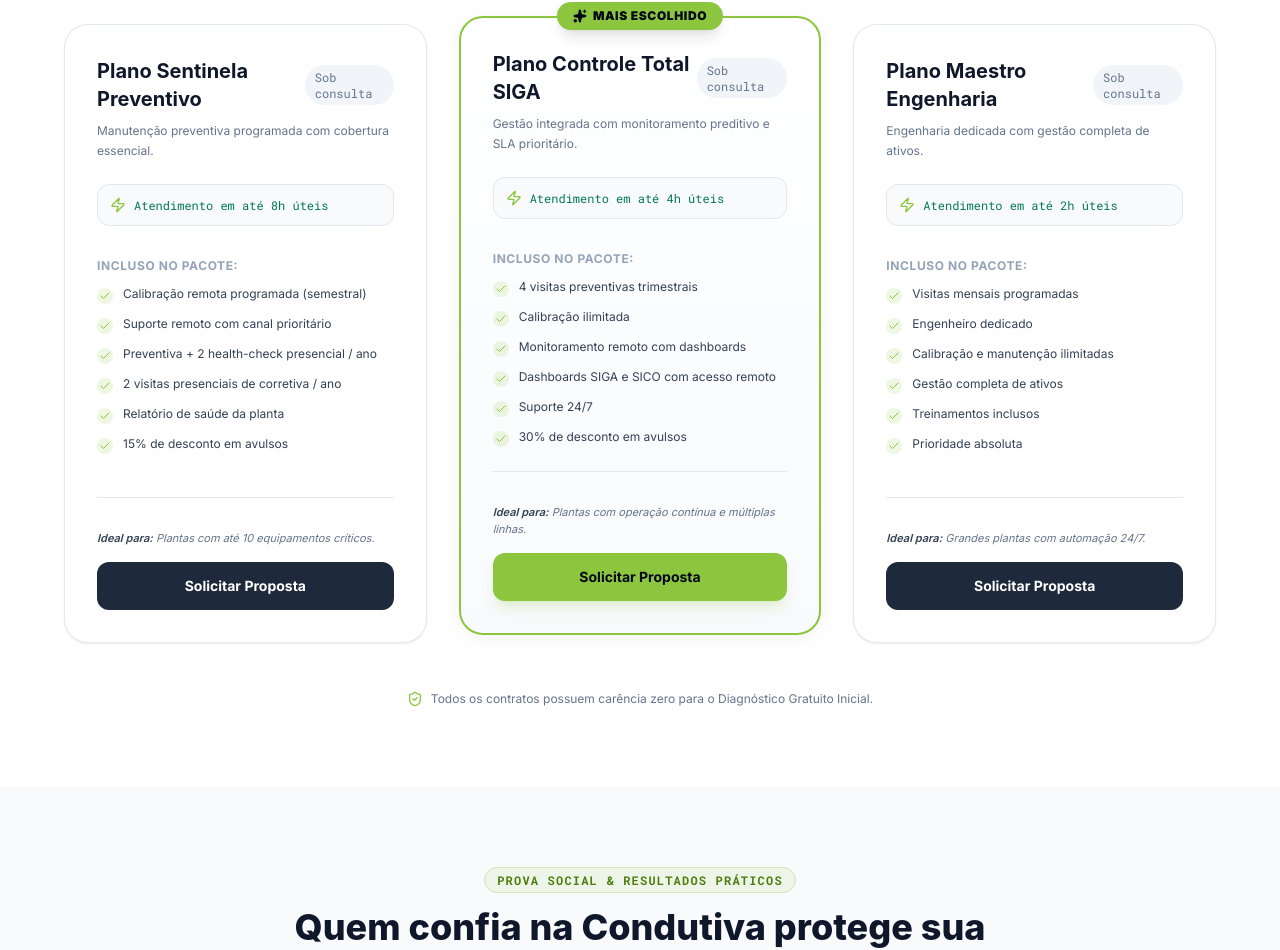
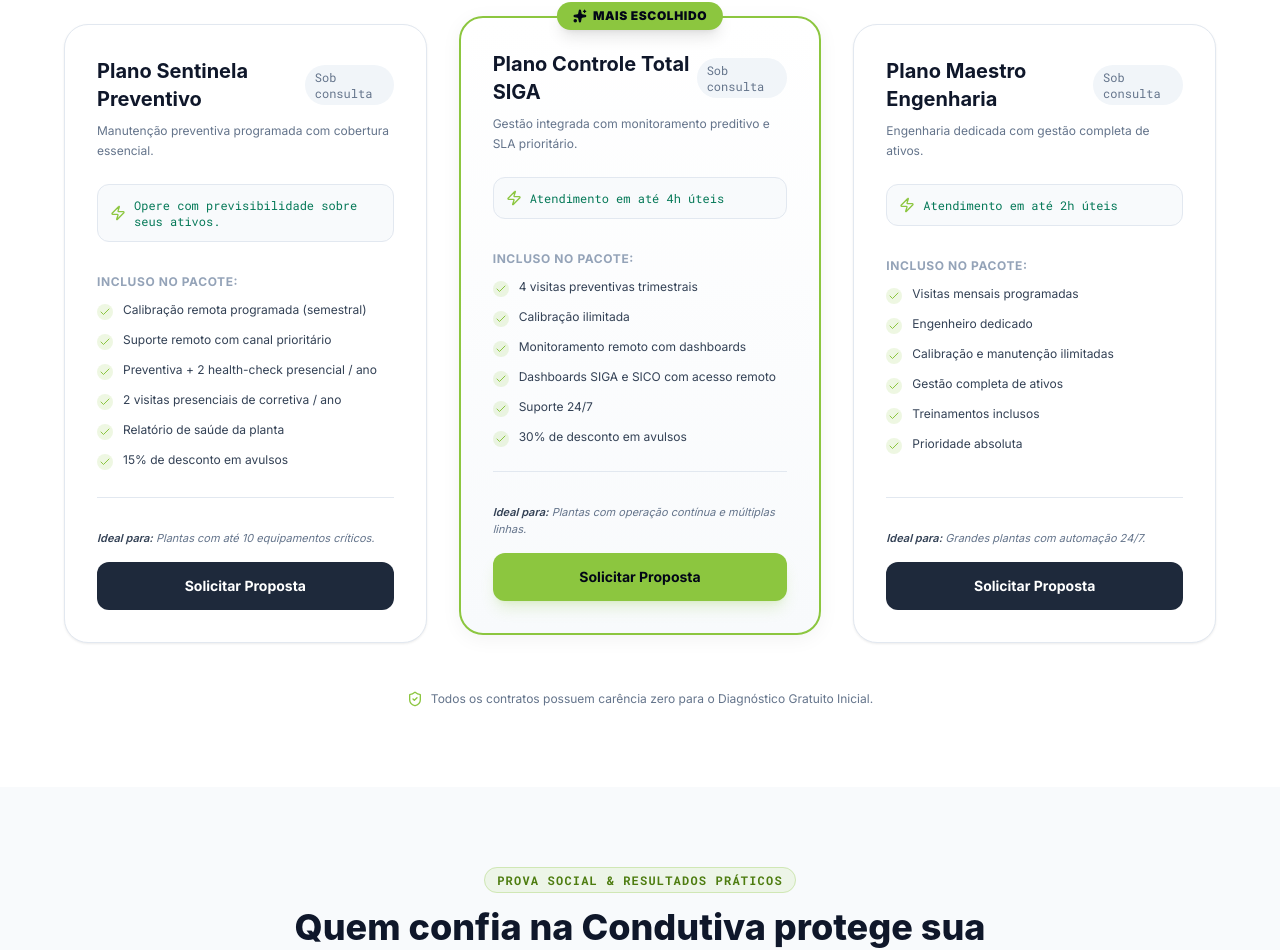
Before and after one commit to pauloac1000-byte/landing-page-servicos-condutiva, a React (Vite) app: page / in a window 1280 px wide. Shown: the part 5456-6406 px from the top of the page. Built offline with nearby package versions, Linux system fonts and the light colour scheme.

Commit message:
Substituir texto de SLA por Opere com previsibilidade sobre seus ativos

```diff
--- a/src/data/mockData.ts
+++ b/src/data/mockData.ts
@@ -123,7 +123,7 @@
     id: 'sentinela',
     name: 'Plano Sentinela Preventivo',
     tagline: 'Manutenção preventiva programada com cobertura essencial.',
-    responseSLA: 'Atendimento em até 8h úteis',
+    responseSLA: 'Opere com previsibilidade sobre seus ativos.',
     features: [
       'Calibração remota programada (semestral)',
       'Suporte remoto com canal prioritário',
--- a/src/lib/pocketbase/schema.json
+++ b/src/lib/pocketbase/schema.json
@@ -1,5 +1,5 @@
 {
-  "generatedAt": "2026-08-21T11:30:10.816Z",
+  "generatedAt": "2026-08-21T11:32:25.473Z",
   "collections": [
     {
       "name": "users",
```
Also changed, not shown: .skip.config.json.
